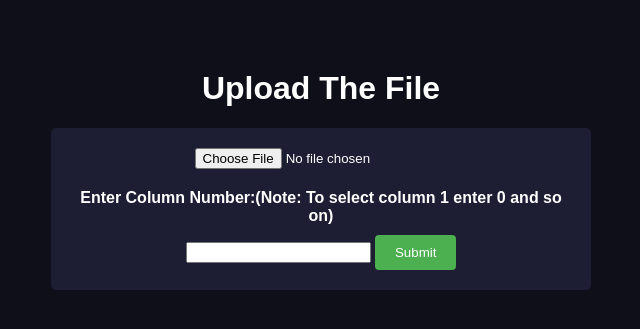
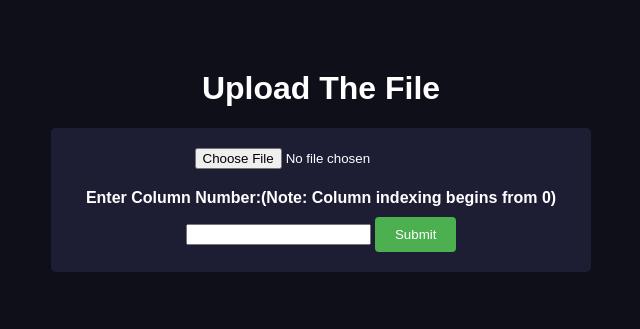
Before and after one commit to ShrutiSharma77/research-data-analyzer, a Flask app: page / in a window 1280 px wide. Shown: the part 98-427 px from the top of the page, without its empty margins (319-959 px from the left). Run offline with Flask 2, Linux system fonts and the light colour scheme.

Commit message:
modified note

```diff
--- a/templates/index.html
+++ b/templates/index.html
@@ -15,7 +15,7 @@
         <h1>Upload The File</h1>
         <form action="/process" method="post" enctype="multipart/form-data">
             <input type="file" name="file" id="file" required>
-            <label for="column">Enter Column Number:(Note: To select column 1 enter 0 and so on)</label>
+            <label for="column">Enter Column Number:(Note: Column indexing begins from 0)</label>
             <input type="text" name="column" id="column" required>
             <input type="submit" value="Submit">
         </form>
```
